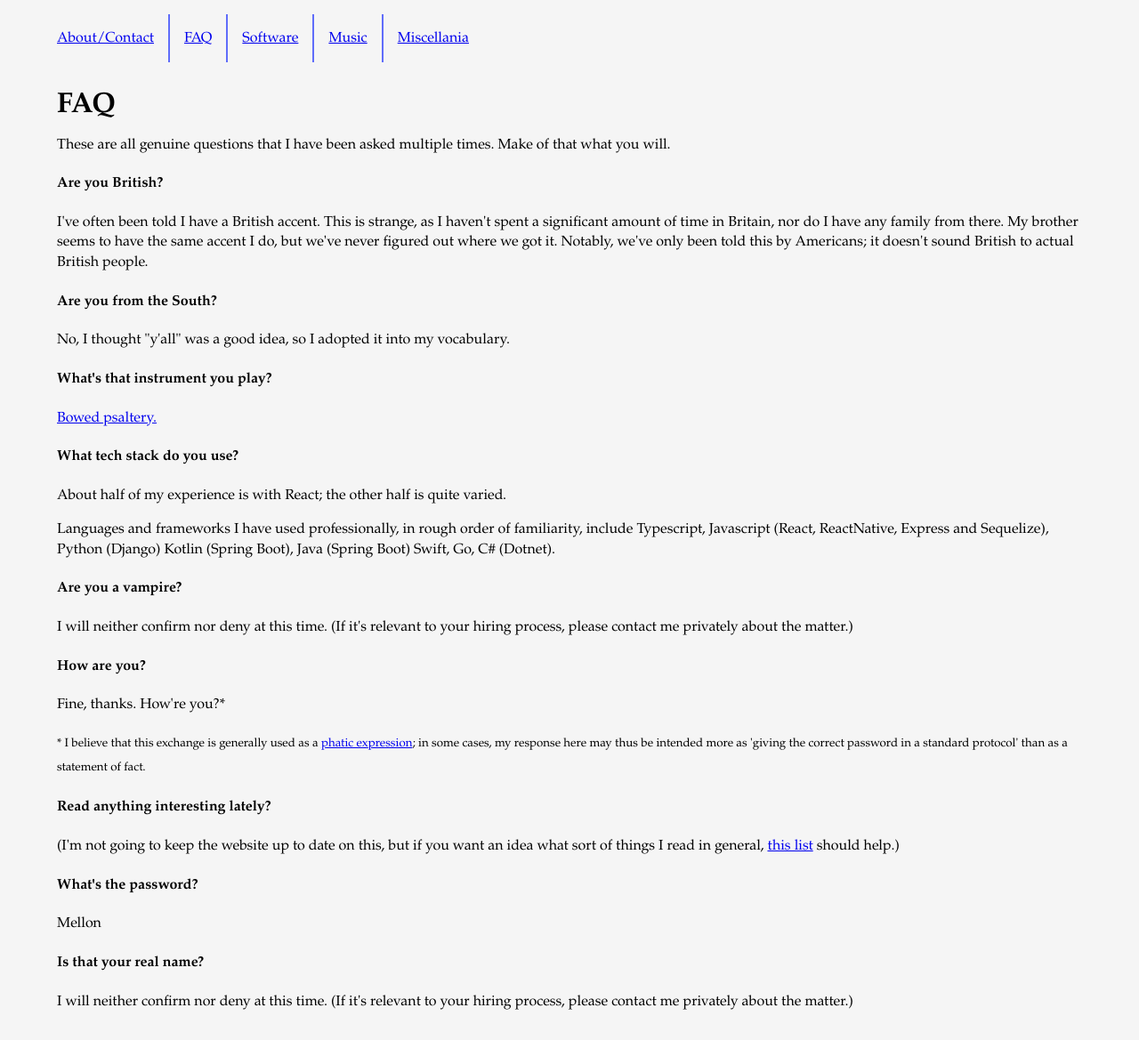
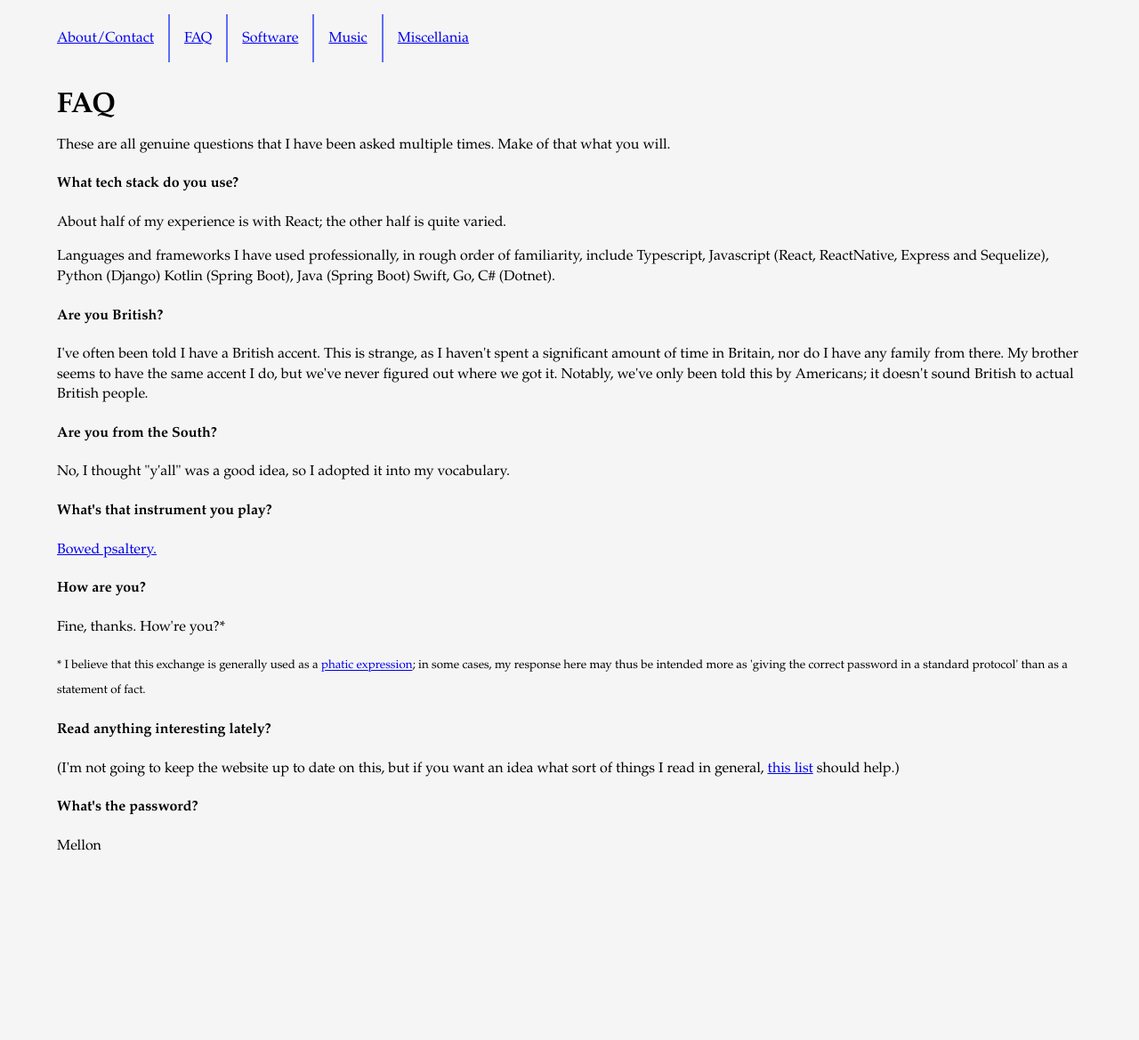
Before and after one commit to ForrestWeiswolf/forrestweiswolf.github.io, a Jekyll site: the page built from faq.html, in a window 1280 px wide. Shown: the whole page at 89% size. Built offline with Jekyll 4.4.1, drawn with Linux system fonts in a browser that asks for light colours; after the commit the page ends 994 px from its top, so only the background shows below that.

Commit message:
Reduce silliness in FAQ

```diff
--- a/faq.html
+++ b/faq.html
@@ -30,13 +34,6 @@
 
     <h4>What's that instrument you play?</h4>
     <p><a href="./psaltery.html">Bowed psaltery.</a></p></p>
-
-    <h4>What tech stack do you use?</h4>
-    <p>About half of my experience is with React; the other half is quite varied.</p>
-    <p>Languages and frameworks I have used professionally, in rough order of familiarity, include Typescript, Javascript (React, ReactNative, Express and Sequelize), Python (Django) Kotlin (Spring Boot), Java (Spring Boot) Swift, Go, C# (Dotnet).</p>
-
-    <h4>Are you a vampire?</h4>
-    <p>I will neither confirm nor deny at this time. (If it's relevant to your hiring process, please contact me privately about the matter.)</p>
 
     <h4>How are you?</h4>
     <p>Fine, thanks. How're you?*</p>
@@ -47,8 +44,5 @@
 
     <h4>What's the password?</h4>
     <p id="a-password"></p>
-
-    <h4>Is that your real name?</h4>
-    <p>I will neither confirm nor deny at this time. (If it's relevant to your hiring process, please contact me privately about the matter.)</p>
   </section>
 </div>
```
Also changed, not shown: other parts of faq.html (+4 -0 lines).
